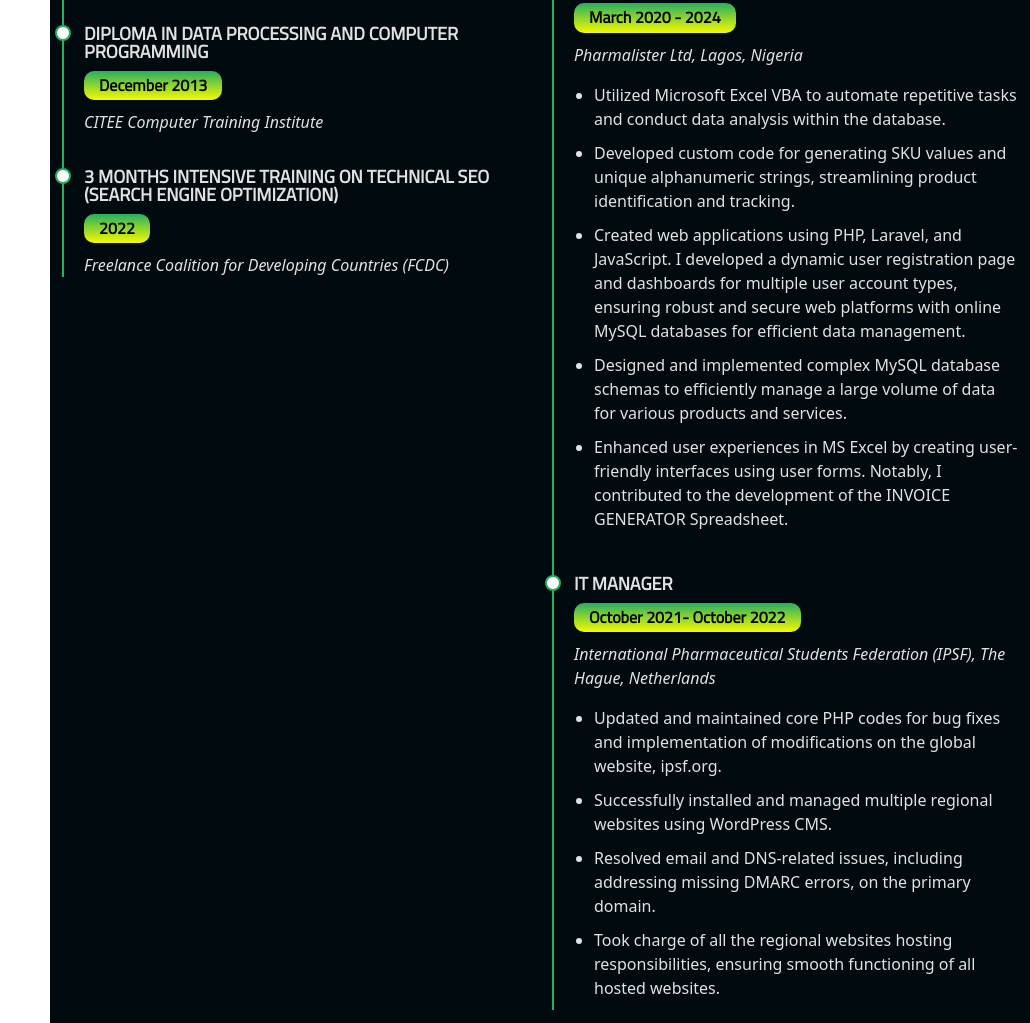
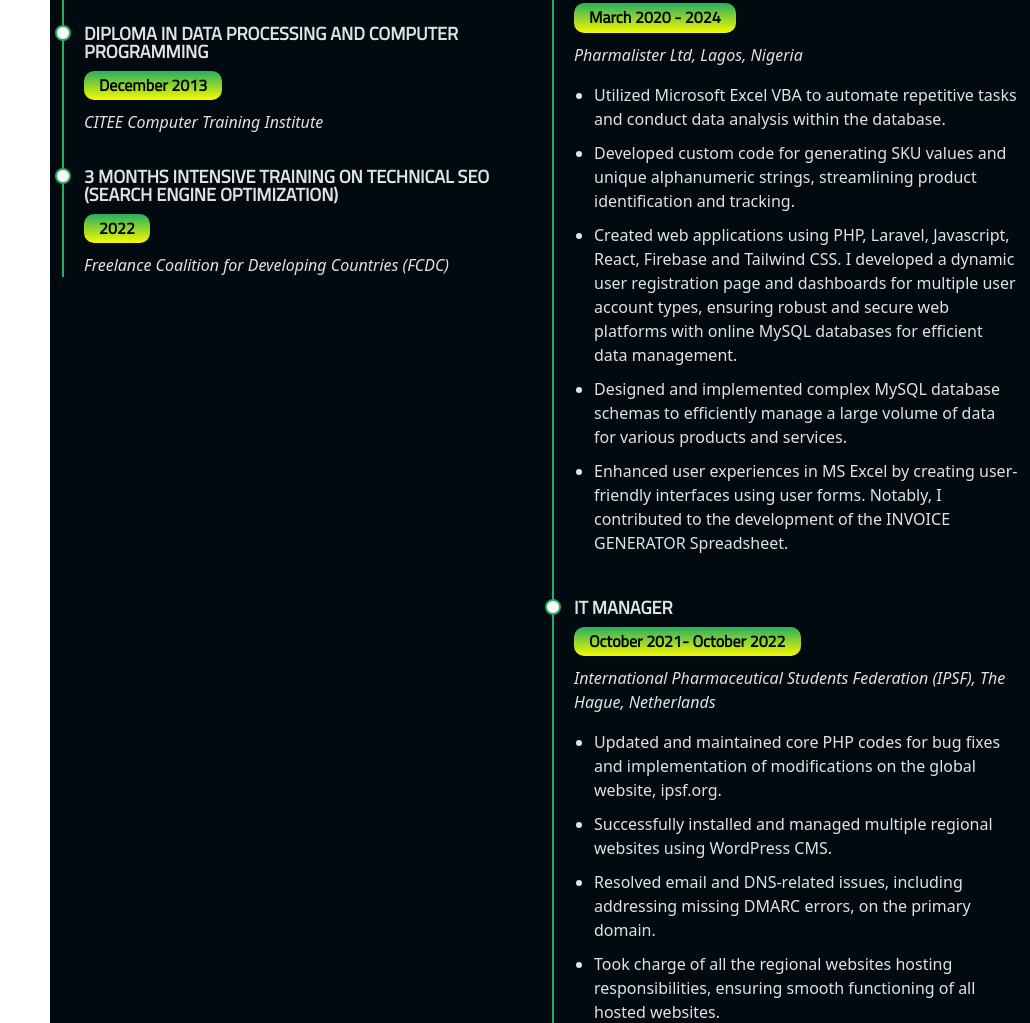
Before and after one commit to hercjay/hercjay.github.io, a plain HTML site: page index.html in a window 1280 px wide. Shown: the part 2111-3134 px from the top of the page, without its empty margins (250-1280 px from the left). Drawn offline with nearby package versions, Linux system fonts and the light colour scheme.

Commit message:
Update the pharmalister job role

```diff
--- a/index.html
+++ b/index.html
@@ -156,7 +156,7 @@
                             <ul>
                                 <li>Utilized Microsoft Excel VBA to automate repetitive tasks and conduct data analysis within the database. </li>
                                 <li>Developed custom code for generating SKU values and unique alphanumeric strings, streamlining product identification and tracking.</li>
-                                <li>Created web applications using PHP, Laravel, and JavaScript. I developed a dynamic user registration page and dashboards for multiple user account types, ensuring robust and secure web platforms with online MySQL databases for efficient data management.</li>
+                                <li>Created web applications using PHP, Laravel, Javascript, React, Firebase and Tailwind CSS. I developed a dynamic user registration page and dashboards for multiple user account types, ensuring robust and secure web platforms with online MySQL databases for efficient data management.</li>
                                 <li>Designed and implemented complex MySQL database schemas to efficiently manage a large volume of data for various products and services.</li>
                                 <li>Enhanced user experiences in MS Excel by creating user-friendly interfaces using user forms. Notably, I contributed to the development of the INVOICE GENERATOR Spreadsheet.</li>
                             </ul>
```
